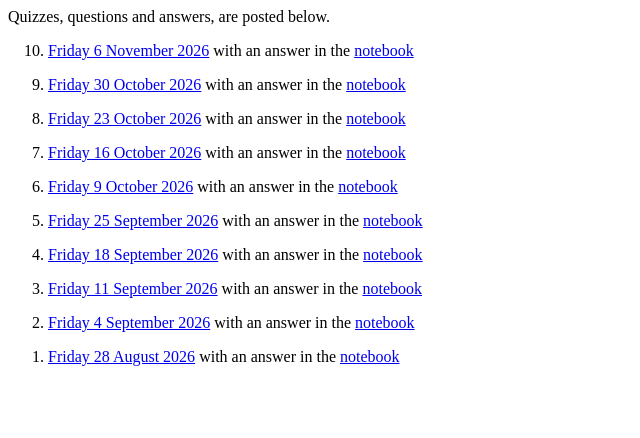
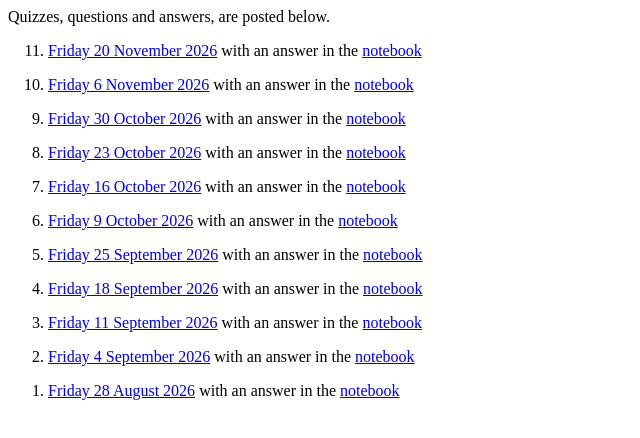
Before and after one commit to janverschelde/janverschelde.github.io, a plain HTML site: page mcs320/quizzes.html in a window 1280 px wide. Shown: the whole page, without its empty margins (0-640 px from the left). Drawn offline with Linux system fonts and the light colour scheme.

Commit message:
quiz 11 question and answers added

```diff
--- a/mcs320/quizzes.html
+++ b/mcs320/quizzes.html
@@ -8,6 +8,10 @@
 Quizzes, questions and answers, are posted below.
 
 <OL>
+<P>
+<LI value=11> <A HREF="mcs320quiz10.pdf">Friday 20 November 2026</A>
+     with an answer in the
+     <A HREF="mcs320quiz11.ipynb" target=none>notebook</A>
 <P>
 <LI value=10> <A HREF="mcs320quiz10.pdf">Friday 6 November 2026</A>
      with an answer in the
```
Also changed, not shown: 2 other files.
